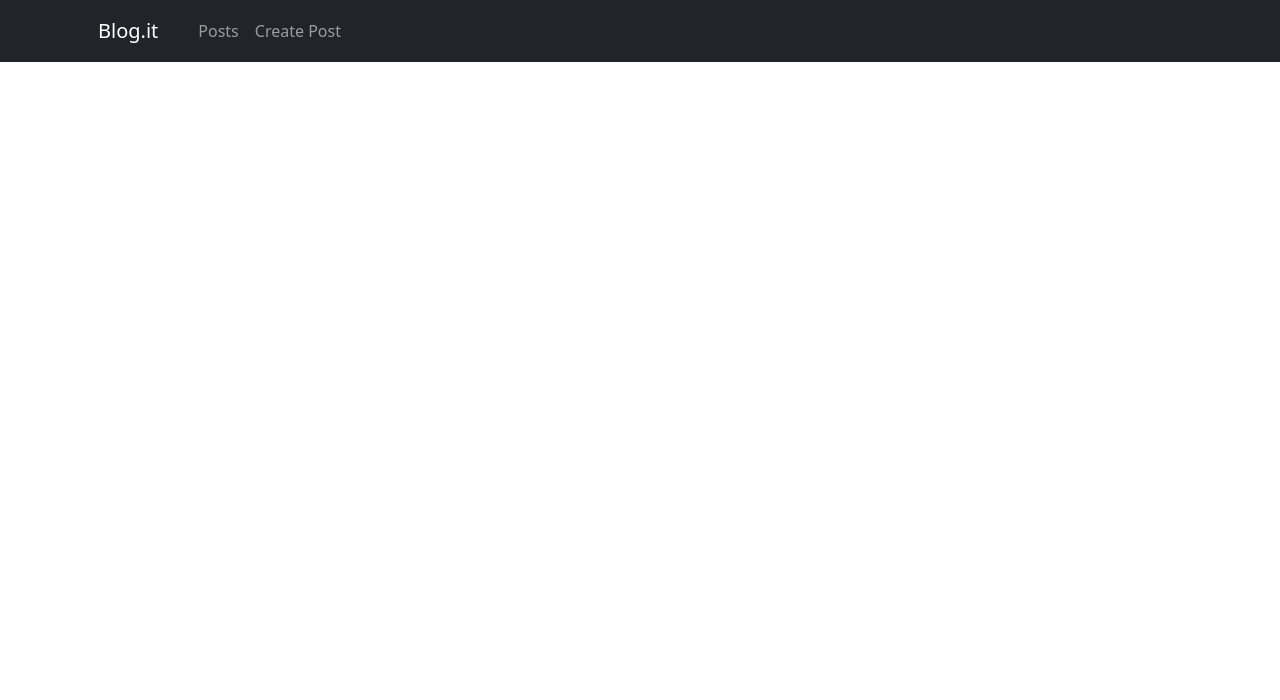
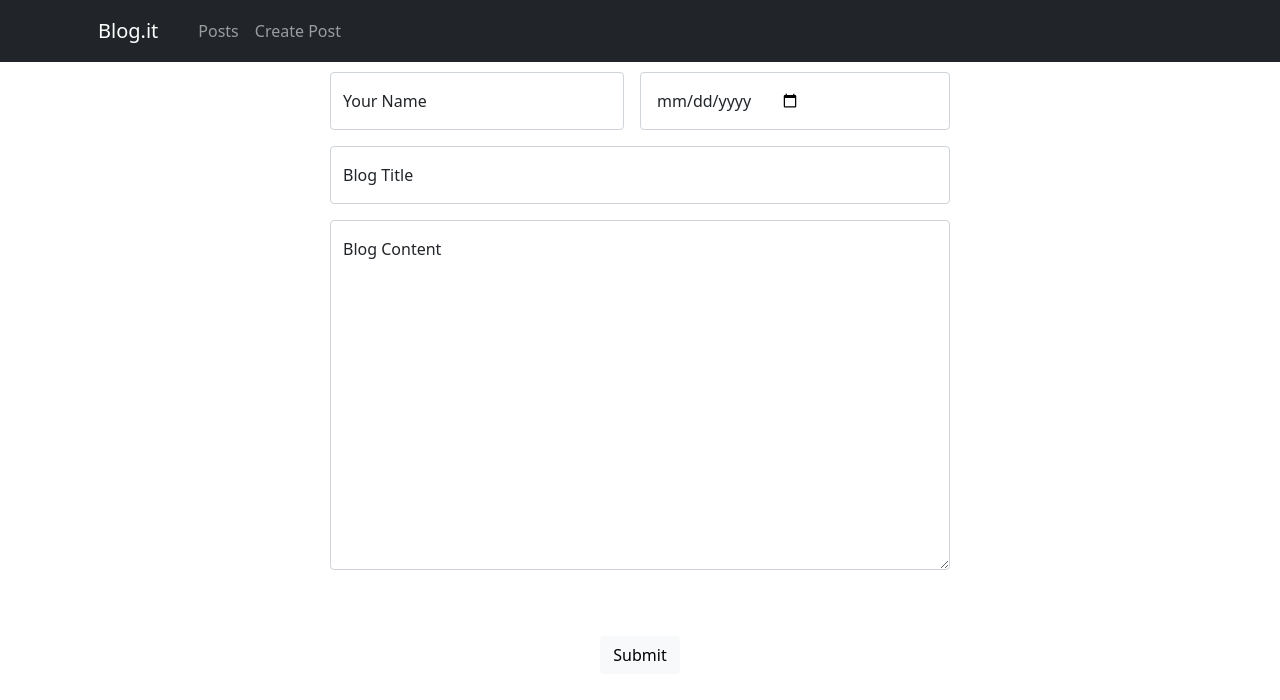
Before and after one commit to chandlerblaschka/milestone-project-mern-frontend, a React (Create React App) app: page /editPost/1 in a window 1280 px wide. Shown: the top 700 px of the page. Built offline with nearby package versions, Linux system fonts and the light colour scheme; no server answers.

Commit message:
Making edit component

```diff
--- a/src/App.js
+++ b/src/App.js
@@ -2,6 +2,7 @@ import { useEffect, useState } from 'react';
 import { BrowserRouter as Router, Route, Routes } from 'react-router-dom';
 import './App.css';
 import BlogNavBar from './components/BlogNavBar';
+import EditPost from './components/EditPost';
 import Gallery from './components/Gallery';
 import NewPost from './components/NewPost';
 import ShowPost from './components/ShowPost';
@@ -43,9 +44,9 @@ function App() {
             <NewPost />
           } />
           {/* EDIT POST */}
-          {/* <Route path="/editPost" element={
-
-          } /> */}
+          <Route path="/editPost/:postId" element={
+            <EditPost />
+          } />
           {/* POST SHOW PAGE */}
           <Route path="/postShow/:postId" element={
             <ShowPost data={data} deletePost={deletePost} />
--- /dev/null
+++ b/src/components/EditPost.js
@@ -0,0 +1,105 @@
+import { useState } from "react"
+import { useParams } from "react-router-dom"
+import { useEffect } from "react"
+import { FloatingLabel, Form, Button } from "react-bootstrap"
+
+const EditPost = () => {
+
+    const { postId } = useParams()
+    let [data, setData] = useState({})
+
+    // Post values
+    let [author, setAuthor] = useState("")
+    let [title, setTitle] = useState("")
+    let [date, setDate] = useState("")
+    let [content, setContent] = useState("")
+
+    const formStyle = {
+        margin: "auto",
+        width: "50%",
+        padding: "10px 10px 50px 10px",
+        justifyContent: "center"
+    }
+
+    const textAreaStyle = {
+        height: "350px",
+    }
+
+    const nameDateStyle = {
+        display: "flex",
+        flexDirection: "row"
+    }
+
+    const formSpacingRight = {
+        paddingLeft: "16px",
+        display: "flex",
+        width: "50%"
+    }
+
+    const formSpacingLeft = {
+        paddingRight: "16px",
+        display: "flex",
+        width: "50%"
+    }
+
+    const buttonStyle = {
+        paddingTop: "50px",
+        textAlign: "center"
+    }
+
+    useEffect(() => {
+        const fetchData = async () => {
+            const response = await fetch(`http://localhost:3000/posts/${postId}`)
+            const resData = await response.json()
+            setData(resData)
+
+            // Set post values
+            setAuthor(resData.post_author)
+            setTitle(resData.post_title)
+            setDate(resData.post_date)
+            setContent(resData.post_content)
+        }
+        fetchData()
+    }, [])
+
+    return (
+        <div>
+            <Form style={formStyle}>
+                <Form.Group style={{ display: "flex", flexDirection: "column" }}>
+                    <div style={nameDateStyle}>
+                        <FloatingLabel
+                            controlId="floatingInput"
+                            label="Your Name"
+                            className="mb-3"
+                            style={formSpacingLeft}
+                        >
+                            <Form.Control type="text" placeholder="John Doe" onChange={(e) => setAuthor(e.target.value)} />
+                        </FloatingLabel>
+                        <Form.Control className="mb-3" size="md" type="date" style={formSpacingRight} onChange={(e) => setDate(e.target.value)} />
+                    </div>
+                    <FloatingLabel
+                        controlId="floatingInput"
+                        label="Blog Title"
+                        className="mb-3"
+                    >
+                        <Form.Control type="text" placeholder="My Blog Post" onChange={(e) => setTitle(e.target.value)} />
+                    </FloatingLabel>
+                    <FloatingLabel
+                        controlId="floatingInput"
+                        label="Blog Content"
+                        className="mb-3"
+                    >
+                        <Form.Control as="textarea" placeholder="Create a blog here!" style={textAreaStyle} onChange={(e) => setContent(e.target.value)} />
+                    </FloatingLabel>
+                </Form.Group>
+                <div style={buttonStyle}>
+                    <Button variant="light" type="submit" >
+                        Submit
+                    </Button>
+                </div>
+            </Form>
+        </div>
+    )
+}
+
+export default EditPost
```
